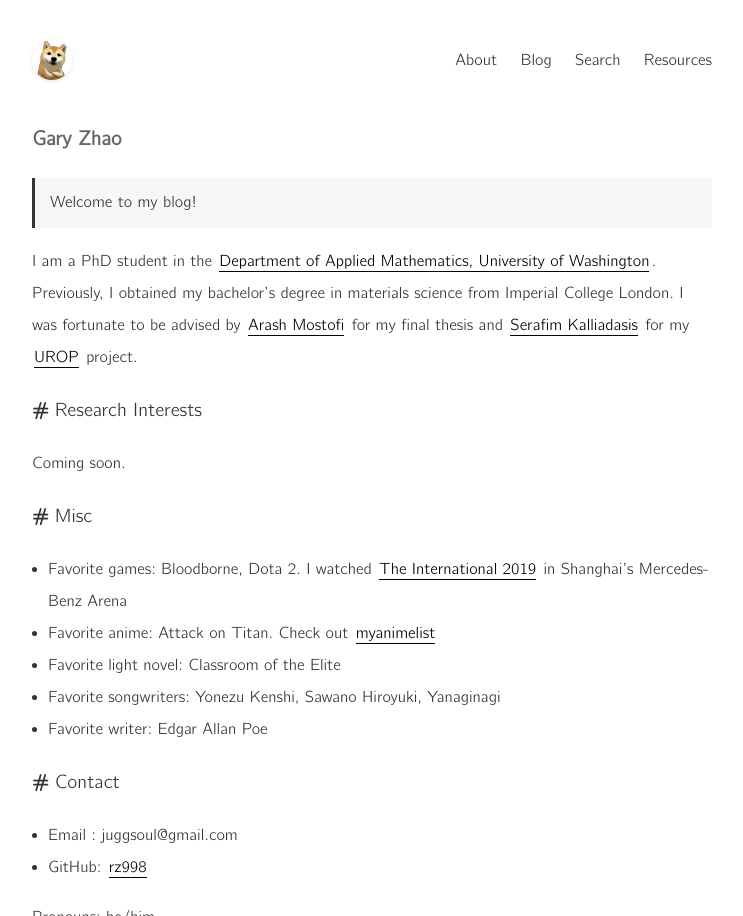
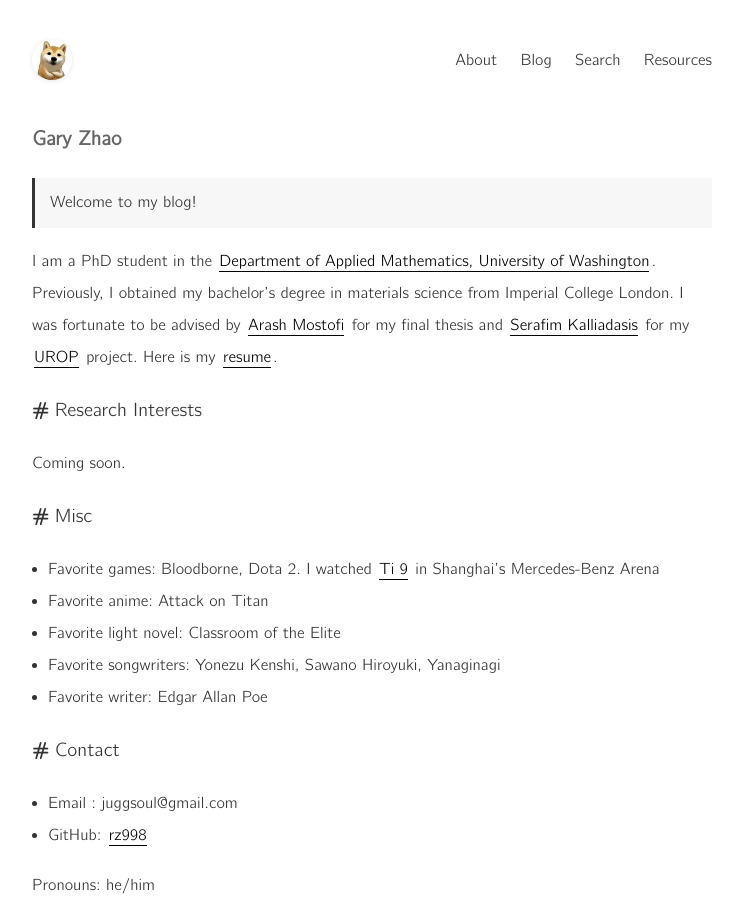
Before and after one commit to rz998/garyzhao.net, a Jekyll site: the page built from index.md, in a window 1280 px wide, cut to the strip 0-916 px from the top of the page. Shown: the whole strip, without its empty margins (268-1011 px from the left). Built offline with Jekyll 4.4.1, drawn with Linux system fonts in a browser that asks for light colours.

```diff
--- a/_config.yml
+++ b/_config.yml
@@ -58,3 +58,5 @@ extMath: false
 links:
   - title: Lei Wang
     url: https://wilsonwang.org
+  - title: MyAnimeList
+    url: https://myanimelist.net/animelist/hitsuji_
--- a/index.md
+++ b/index.md
@@ -5,15 +5,15 @@ title: Gary Zhao
 
 > Welcome to my blog!
 
-I am a PhD student in the [Department of Applied Mathematics, University of Washington](https://amath.washington.edu/). Previously, I obtained my bachelor's degree in materials science from Imperial College London. I was fortunate to be advised by [Arash Mostofi](http://www.mostofigroup.org/) for my final thesis and [Serafim Kalliadasis](https://www.imperial.ac.uk/complex-multiscale-systems/) for my [UROP](https://www.imperial.ac.uk/urop) project.
+I am a PhD student in the [Department of Applied Mathematics, University of Washington](https://amath.washington.edu/). Previously, I obtained my bachelor's degree in materials science from Imperial College London. I was fortunate to be advised by [Arash Mostofi](http://www.mostofigroup.org/) for my final thesis and [Serafim Kalliadasis](https://www.imperial.ac.uk/complex-multiscale-systems/) for my [UROP](https://www.imperial.ac.uk/urop) project. Here is my [resume](https://www.overleaf.com/project/5f85de481418a800016a7bf8).
 
 ## Research Interests
 Coming soon.
 
 ## Misc
 
-- Favorite games: Bloodborne, Dota 2. I watched [The International 2019](https://en.wikipedia.org/wiki/The_International_2019) in Shanghai's Mercedes-Benz Arena
-- Favorite anime: Attack on Titan. Check out [myanimelist](https://myanimelist.net/animelist/hitsuji_)
+- Favorite games: Bloodborne, Dota 2. I watched [Ti 9](https://en.wikipedia.org/wiki/The_International_2019) in Shanghai's Mercedes-Benz Arena
+- Favorite anime: Attack on Titan
 - Favorite light novel: Classroom of the Elite
 - Favorite songwriters: Yonezu Kenshi, Sawano Hiroyuki, Yanaginagi
 - Favorite writer: Edgar Allan Poe
```
Also changed, not shown: _posts/2021-02-22-plans.md (+3 -3 lines), _posts/2021-06-16-review.md (+12 -5 lines).
